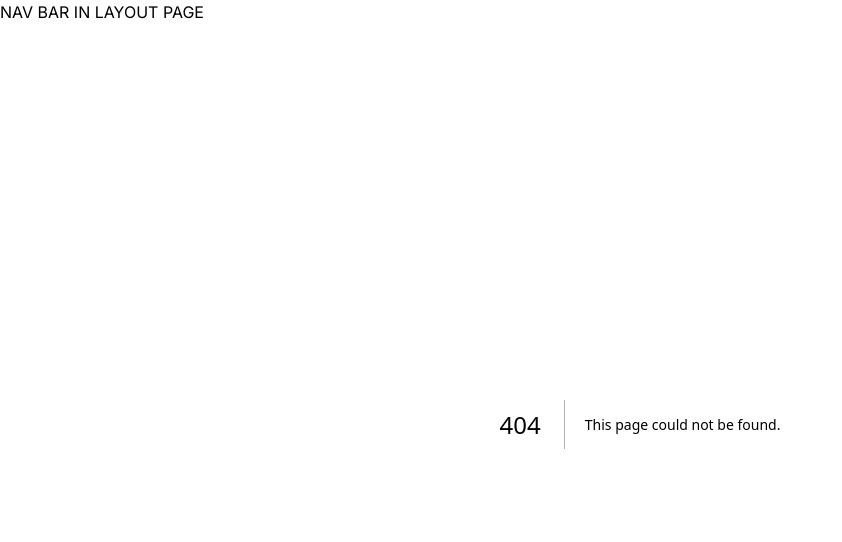
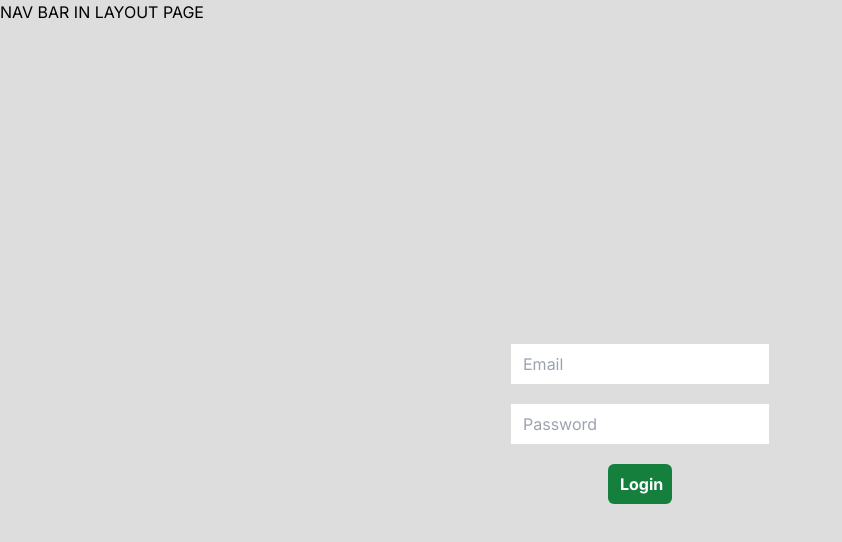
Before and after one commit to zsphinxyz/next01, a Next.js app: page /login in a window 1280 px wide. Before the commit this address had no page. Shown: the top 542 px of the page, without its empty margins (0-842 px from the left). Built offline with nearby package versions, Linux system fonts and the light colour scheme; no server answers.

Commit message:
login page

```diff
--- /dev/null
+++ b/app/login/page.tsx
@@ -0,0 +1,47 @@
+'use client'
+
+import { useState } from "react"
+import {useRouter} from 'next/navigation'
+
+import {auth} from "@/firebase/firebase"
+import { signInWithEmailAndPassword } from "firebase/auth";
+
+
+
+const Login = () => {
+    const [err, setErr] = useState(false);
+    const [email, setEmail] = useState('');
+    const [password, setPassword] = useState('');
+
+    const router = useRouter()
+
+    const handleLogin = (e:any) => {
+        e.preventDefault();
+
+        signInWithEmailAndPassword(auth, email, password)
+        .then((userCredential) => {
+            // Signed in
+            const user = userCredential.user;
+            router.push('/list')
+            // ...
+        })
+        .catch((error) => {
+            const errorCode = error.code;
+            const errorMessage = error.message;
+        });
+
+    }
+
+  return (
+    <div className='flex h-screen items-center justify-center flex-col'>
+        <form className='flex flex-col gap-5 items-center' onSubmit={handleLogin}>
+            <input className='px-3 py-2 border-0 outline-none ' type="text" placeholder='Email' onChange={(e)=>setEmail(e.target.value)}/>
+            <input className='px-3 py-2 border-0 outline-none ' type="password" placeholder='Password' onChange={(e)=>setPassword(e.target.value)}/>
+            <button type="submit" className=' px-3 py-2 rounded-md bg-green-700 text-white font-bold w-16'>Login</button>
+        </form>
+        {err && <span className=' mt-5 text-red-500 text-sm'>Incorrect email or password!</span>}
+    </div>
+  )
+}
+
+export default Login
--- a/app/page.tsx
+++ b/app/page.tsx
@@ -7,6 +7,7 @@ export default function Home() {
     <span className="text-4xl font-black text-gray-900">PAGE</span>
     <div className="flex flex-col">
       <Link href="/sample" className ="px-8 py-1 bg-slate-500 text-gray-100 text-center font-bold hover:bg-slate-600 rounded mt-2 transition">Sample</Link>
+      <Link href="/login" className ="px-8 py-1 bg-slate-500 text-gray-100 text-center font-bold hover:bg-slate-600 rounded mt-2 transition">Login</Link>
     </div>
     </main>
   )
--- /dev/null
+++ b/firebase/firebase.js
@@ -0,0 +1,20 @@
+import { initializeApp } from "firebase/app";
+import { getAnalytics } from "firebase/analytics";
+
+import { getAuth } from "firebase/auth";
+
+
+const firebaseConfig = {
+  apiKey: process.env.NEXT_PUBLIC_FIREBASE_API,
+  authDomain: "zreact.firebaseapp.com",
+  projectId: "zreact",
+  storageBucket: "zreact.appspot.com",
+  messagingSenderId: "21886633661",
+  appId: "1:21886633661:web:ceb23c94fff1a7b7abd9d4",
+  measurementId: "G-EZN529D9E6"
+};
+
+// Initialize Firebase
+export const app = initializeApp(firebaseConfig);
+export const auth = getAuth(app)
+const analytics = getAnalytics(app);
--- a/package.json
+++ b/package.json
@@ -15,6 +15,7 @@
     "autoprefixer": "10.4.14",
     "eslint": "8.42.0",
     "eslint-config-next": "13.4.4",
+    "firebase": "^10.4.0",
     "next": "13.4.4",
     "postcss": "8.4.24",
     "react": "18.2.0",
```
Also changed, not shown: 1 other file (tests, documents, lock files or other folders).
